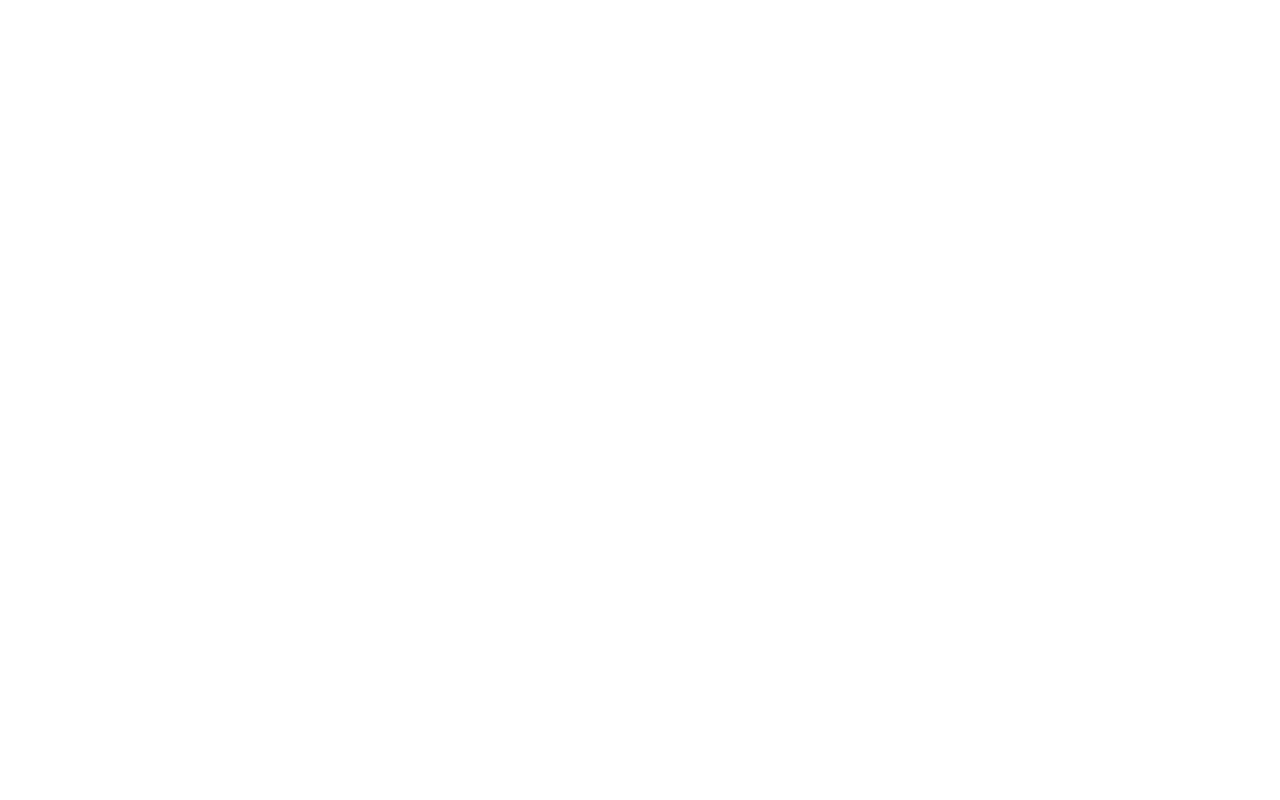
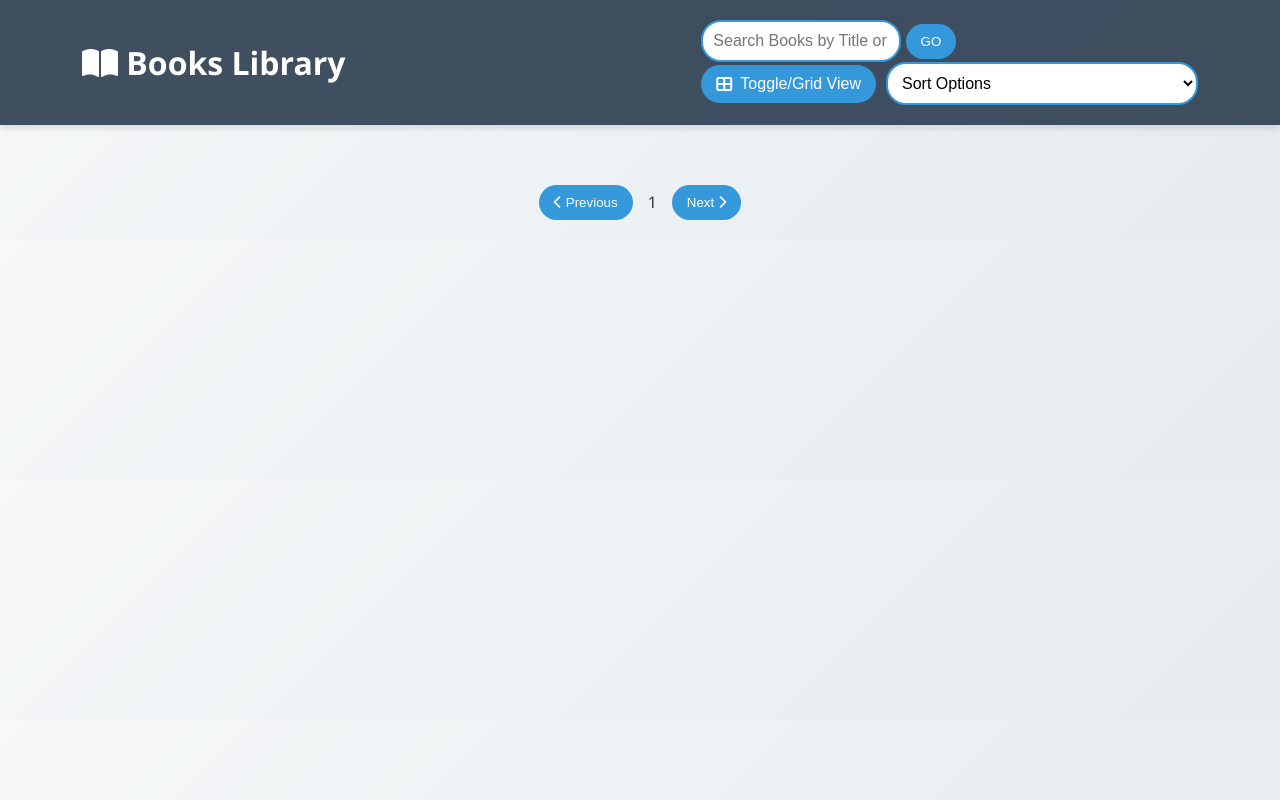
Before and after one commit to ShashankPatil35/Books-Library-Masterji, a plain HTML site: page index.html in a window 1280 px wide. Drawn offline with Linux system fonts and the light colour scheme; no server answers.

Commit message:
better UI

```diff
--- a/index.html
+++ b/index.html
@@ -3,9 +3,58 @@
 <head>
     <meta charset="UTF-8">
     <meta name="viewport" content="width=device-width, initial-scale=1.0">
-    <title>Document</title>
+    <title>Digital Book Library</title>
+    <link rel="stylesheet" href="https://cdnjs.cloudflare.com/ajax/libs/font-awesome/6.0.0-beta3/css/all.min.css">
+    <link rel="stylesheet" href="style.css">
 </head>
 <body>
+    <div class="library-wrapper">
+        <header class="library-header">
+            <div class="header-container">
+                <div class="branding">
+                    <h1><i class="fas fa-book-open"></i> Books Library</h1>
+                </div>
 
+                <div class="library-controls">
+                    <!-- Search Box with Functional Icon -->
+                    <div class="search-container">
+                        <input type="text" id="searchBar" placeholder="Search Books by Title or Author">
+                        <button id="searchButton" class="search-icon">GO</button>
+                    </div>
+
+                    <div class="view-controls">
+                        <button id="toggleView" class="view-toggle">
+                            <i class="fas fa-th-large"></i>
+                            <span>Toggle/Grid View</span>
+                        </button>
+
+                        <select id="sortOptions" class="sort-select">
+                            <option value="">Sort Options</option>
+                            <option value="title-asc">Sort by Title (A-Z)</option>
+                            <option value="title-desc">Sort by Title (Z-A)</option>
+                            <option value="publishedDate-asc">Sort by Published Date (Oldest First)</option>
+                            <option value="publishedDate-desc">Sort by Published Date (Newest First)</option>
+                        </select>
+                    </div>
+                </div>
+            </div>
+        </header>
+
+        <main class="library-main">
+            <div id="booksContainer" class="grid-view"></div>
+        </main>
+
+        <div id="pagination" class="library-pagination">
+            <button id="prevPage" class="pagination-btn">
+                <i class="fas fa-chevron-left"></i> Previous
+            </button>
+            <span id="pageNumber" class="page-number">1</span>
+            <button id="nextPage" class="pagination-btn">
+                Next <i class="fas fa-chevron-right"></i>
+            </button>
+        </div>
+    </div>
+
+    <script src="script.js"></script>
 </body>
 </html>
--- a/style.css
+++ b/style.css
@@ -0,0 +1,211 @@
+:root {
+    --primary-color: #2c3e50;
+    --secondary-color: #3498db;
+    --background-color: #f0f4f8;
+    --text-color: #333;
+    --card-background: #ffffff;
+    --hover-color: #2980b9;
+}
+
+* {
+    margin: 0;
+    padding: 0;
+    box-sizing: border-box;
+}
+
+body {
+    font-family: 'Segoe UI', Tahoma, Geneva, Verdana, sans-serif;
+    background: linear-gradient(135deg, #f6f8f9 0%, #e5ebee 100%);
+    color: var(--text-color);
+    line-height: 1.6;
+}
+
+
+/* Header Styling */
+.library-header {
+    background-color: rgba(44, 62, 80, 0.9);
+    color: white;
+    padding: 20px;
+    box-shadow: 0 4px 6px rgba(0,0,0,0.1);
+}
+
+.header-container {
+    display: flex;
+    justify-content: space-between;
+    align-items: center;
+    width: 90%;
+    max-width: 1200px;
+    margin: 0 auto;
+}
+
+/* Branding (Move text to left) */
+.branding {
+    display: flex;
+    align-items: center;
+    gap: 10px;
+}
+
+/* Search Box & Icon Styling */
+.search-container {
+    position: relative;
+    display: inline-block;
+    align-items:center;
+    width: 100%;
+    max-width: 400px;
+    margin: 0 auto;
+}
+.search-container input[type="text"] {
+    width: 200px;
+    padding: 10px;
+    border: 2px solid var(--secondary-color);
+    border-radius: 20px;
+    font-size: 1rem;
+    box-shadow: 0 0 10px rgba(0, 0, 0, 0.1);
+  }
+
+  .search-container button[type="submit"] {
+    background-color: #4e99e9;
+    border: none;
+    color: #fff;
+    cursor: pointer;
+    padding: 10px 20px;
+    border-radius: 20px;
+    box-shadow: 0 0 10px rgba(0, 0, 0, 0.1);
+    position: absolute;
+    top: 0;
+    right: 0;
+    transition: .9s ease;
+  }
+  .search-container button[type="submit"]:hover {
+    transform: scale(1.1);
+    color: rgb(255, 255, 255);
+    background-color: blue;
+  }
+
+/* Toggle Button Styling */
+.view-controls {
+    display: flex;
+    align-items: center;
+    gap: 10px;
+}
+
+#toggleView {
+    padding: 10px 15px;
+    font-size: 1rem;
+    display: flex;
+    align-items: center;
+    justify-content: center;
+    gap: 8px;
+    border-radius: 25px;
+    border: none;
+    background-color: var(--secondary-color);
+    color: white;
+    cursor: pointer;
+    transition: all 0.3s ease-in-out;
+}
+
+#toggleView:hover {
+    background-color: var(--hover-color);
+    transform: scale(1.1);
+}
+.sort-container {
+    position: relative;
+    display: flex;
+    align-items: center;
+    gap: 10px;
+}
+
+#sortOptions {
+    padding: 10px;
+    font-size: 1rem;
+    border: 2px solid var(--secondary-color);
+    border-radius: 20px;
+    background: white;
+    cursor: pointer;
+    transition: 0.3s ease;
+}
+
+#sortOptions:hover {
+    border-color: var(--hover-color);
+}
+/* Books Container */
+#booksContainer {
+    display: grid;
+    gap: 20px;
+    padding: 20px;
+    justify-content: center;
+}
+
+.grid-view {
+    grid-template-columns: repeat(auto-fill, minmax(250px, 1fr));
+}
+
+.list-view {
+    display: flex;
+    flex-direction: column;
+    align-items: center;
+    gap: 20px;
+}
+
+/* Book Cards */
+.book {
+    background: white;
+    padding: 15px;
+    border-radius: 10px;
+    box-shadow: 0 4px 6px rgba(0, 0, 0, 0.1);
+    text-align: left;
+    width: 100%;
+    max-width: 300px;
+    transition: all 0.3s ease;
+}
+
+.book:hover {
+    transform: translateY(-5px);
+    box-shadow: 0 6px 12px rgba(0, 0, 0, 0.15);
+}
+
+/* Pagination */
+.library-pagination {
+    display: flex;
+    justify-content: center;
+    align-items: center;
+    gap: 15px;
+    margin: 20px 0;
+}
+
+button {
+    padding: 10px 15px;
+    border: none;
+    background-color: var(--secondary-color);
+    color: white;
+    cursor: pointer;
+    border-radius: 25px;
+    transition: background-color 0.3s ease;
+}
+
+button:hover {
+    background-color: var(--hover-color);
+}
+
+/* Responsive */
+@media (max-width: 768px) {
+    .header-container {
+        flex-direction: column;
+        align-items: center;
+    }
+
+    .search-container {
+        width: 100%;
+        max-width: 300px;
+    }
+
+    .view-controls {
+        flex-direction: column;
+        gap: 10px;
+    }
+
+    #toggleView {
+        width: 100%;
+        max-width: 200px;
+    }
+}
```
